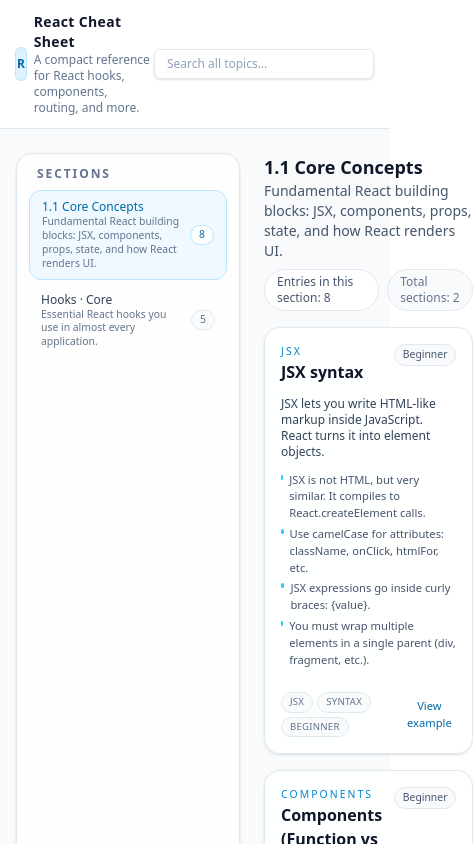
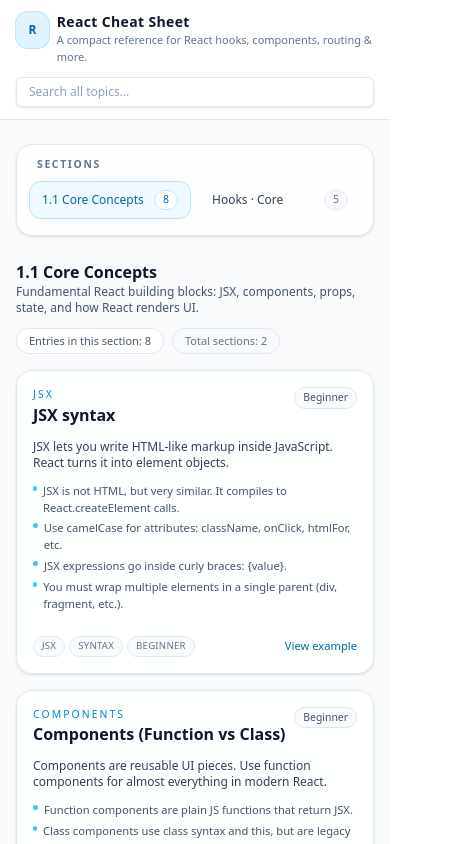
Before and after one commit to EhsanAliverdi/react-cheatsheet, a React (Vite) app: page / in a window 390 px wide. Shown: the top 844 px of the page, 473 px wide, since content can reach past the window. Built offline with nearby package versions, Linux system fonts and the light colour scheme.

Commit message:
Mobile Responsive
Fixed the mobile Respnsivenes and Fix Live preview

```diff
--- a/src/App.tsx
+++ b/src/App.tsx
@@ -46,7 +46,8 @@
         />
       }
     >
-      <div className="flex gap-6">
+      {/* main layout: column on mobile, row on large screens */}
+      <div className="flex flex-col gap-6 lg:flex-row lg:items-start">
         <SidebarSectionNav
           sections={allSections}
           selectedSectionId={selectedSection.id}
@@ -54,17 +55,19 @@
         />
 
         <div className="flex-1">
-          <section className="mb-4 flex flex-col gap-2 sm:flex-row sm:items-end sm:justify-between">
+          <section className="mb-4 flex flex-col gap-3 sm:flex-row sm:items-end sm:justify-between">
             <div>
-              <h2 className="text-lg font-semibold text-slate-900">
+              <h2 className="text-base font-semibold text-slate-900">
                 {selectedSection.name}
               </h2>
-              <p className="text-sm text-slate-600">
+              <p className="text-xs text-slate-600 sm:text-sm">
                 {selectedSection.description ??
                   "Choose a section to explore related React concepts."}
               </p>
             </div>
-            <div className="flex gap-2 text-xs">
+
+            {/* stats pills – wrap on small screens */}
+            <div className="flex flex-wrap gap-2 text-[11px] sm:text-xs sm:justify-end">
               <span className="rounded-full border border-slate-200 bg-white px-3 py-1 text-slate-600">
                 Entries in this section: {items.length}
               </span>
@@ -74,7 +77,8 @@
             </div>
           </section>
 
-          <section className="grid gap-4 md:grid-cols-2">
+          {/* responsive cards grid */}
+          <section className="grid gap-4 sm:grid-cols-2 xl:grid-cols-3">
             {items.map((item) => (
               <CheatCard
                 key={item.id}
--- a/src/components/AppLayout.tsx
+++ b/src/components/AppLayout.tsx
@@ -3,7 +3,7 @@
 
 type AppLayoutProps = {
   children: ReactNode;
-  headerSearch?: ReactNode; // 👈 new
+  headerSearch?: ReactNode;
 };
 
 export function AppLayout({ children, headerSearch }: AppLayoutProps) {
@@ -18,29 +18,32 @@
   const buildLabel = buildDate.toLocaleString();
 
   return (
-    <div className="min-h-screen flex flex-col bg-slate-50 text-slate-900">
+    <div className="flex min-h-screen flex-col bg-slate-50 text-slate-900">
       <header className="border-b border-slate-200 bg-white/90 backdrop-blur">
-        <div className="mx-auto flex max-w-6xl items-center justify-between px-4 py-3">
-          <div className="flex items-center gap-2">
-            <div className="flex h-8 w-8 items-center justify-center rounded-lg bg-sky-100 text-xs font-semibold text-sky-700 ring-1 ring-sky-200">
+        <div className="mx-auto flex max-w-6xl flex-col gap-3 px-4 py-3 sm:flex-row sm:items-center sm:justify-between">
+          {/* Logo + title */}
+          <div className="flex items-start gap-2">
+            <div className="flex h-9 w-9 items-center justify-center rounded-xl bg-sky-100 text-xs font-semibold text-sky-700 ring-1 ring-sky-200">
               R
             </div>
             <div>
               <h1 className="text-sm font-semibold tracking-wide text-slate-900">
                 React Cheat Sheet
               </h1>
-              <p className="text-xs text-slate-500">
-                A compact reference for React hooks, components, routing, and
-                more.
+              <p className="text-[11px] text-slate-500">
+                A compact reference for React hooks, components, routing & more.
               </p>
             </div>
           </div>
 
-          <div className="flex items-center gap-3 text-xs">
-            <span className="hidden sm:inline rounded-full border border-slate-200 bg-slate-50 px-3 py-1 text-slate-600">
+          {/* Tech pill + search */}
+          <div className="flex w-full flex-col items-stretch gap-2 sm:w-auto sm:flex-row sm:items-center sm:justify-end">
+            <span className="hidden rounded-full border border-slate-200 bg-slate-50 px-3 py-1 text-[11px] text-slate-600 sm:inline">
               React · TypeScript
             </span>
-            {headerSearch}
+            {headerSearch && (
+              <div className="w-full sm:w-80">{headerSearch}</div>
+            )}
           </div>
         </div>
       </header>
@@ -50,7 +53,7 @@
       </main>
 
       <footer className="border-t border-slate-200 bg-white/90">
-        <div className="mx-auto flex max-w-6xl items-center justify-between px-4 py-3 text-xs text-slate-500">
+        <div className="mx-auto flex max-w-6xl flex-col gap-1 px-4 py-3 text-[11px] text-slate-500 sm:flex-row sm:items-center sm:justify-between">
           <span>React Cheat Sheet</span>
           <span>
             v{version} · Build {buildLabel}
--- a/src/components/CheatCard.tsx
+++ b/src/components/CheatCard.tsx
@@ -9,12 +9,13 @@
 const levelLabel: Record<CheatItem["level"], string> = {
   beginner: "Beginner",
   intermediate: "Intermediate",
-  advanced: "Advanced"
+  advanced: "Advanced",
 };
 
 export function CheatCard({ item, onViewExample }: CheatCardProps) {
   return (
-    <article className="group flex flex-col rounded-2xl border border-slate-200 bg-white/90 p-4 shadow-sm transition hover:-translate-y-0.5 hover:border-sky-200 hover:shadow-md">
+    <article className="group flex h-full flex-col rounded-2xl border border-slate-200 bg-white/90 p-4 shadow-sm transition hover:-translate-y-0.5 hover:border-sky-200 hover:shadow-md">
+      {" "}
       <div className="mb-3 flex items-start justify-between gap-2">
         <div>
           {item.label && (
@@ -30,9 +31,7 @@
           {levelLabel[item.level]}
         </span>
       </div>
-
       <p className="mb-3 text-xs text-slate-700">{item.summary}</p>
-
       <ul className="mb-4 space-y-1 text-[0.7rem] text-slate-600">
         {item.keyPoints.map((point) => (
           <li key={point} className="flex gap-1.5">
@@ -41,7 +40,6 @@
           </li>
         ))}
       </ul>
-
       <div className="mt-auto flex items-center justify-between pt-2">
         <div className="flex flex-wrap gap-1">
           {item.tags.map((tag) => (
--- a/src/components/CheatModal.tsx
+++ b/src/components/CheatModal.tsx
@@ -13,8 +13,8 @@
   if (!item || !example) return null;
 
   return (
-    <div className="fixed inset-0 z-40 flex items-center justify-center bg-slate-950/40 px-4">
-      <div className="relative max-h-[90vh] w-full max-w-3xl overflow-hidden rounded-2xl border border-slate-200 bg-white shadow-2xl">
+    <div className="fixed inset-0 z-40 flex items-center justify-center bg-slate-950/40 px-2 sm:px-4">
+      <div className="relative max-h-[100vh] w-full max-w-3xl overflow-hidden rounded-2xl border border-slate-200 bg-white shadow-2xl sm:max-h-[90vh]">
         {/* Header */}
         <div className="flex items-center justify-between border-b border-slate-200 px-5 py-3 bg-slate-50">
           <div>
--- a/src/components/SidebarSectionNav.tsx
+++ b/src/components/SidebarSectionNav.tsx
@@ -10,14 +10,17 @@
 export function SidebarSectionNav({
   sections,
   selectedSectionId,
-  onSelectSection
+  onSelectSection,
 }: SidebarSectionNavProps) {
   return (
-    <aside className="w-56 shrink-0 rounded-2xl border border-slate-200 bg-white/80 p-3 shadow-sm">
-      <h2 className="mb-2 px-2 text-xs font-semibold uppercase tracking-[0.16em] text-slate-500">
+    <aside className="w-full md:w-60 md:shrink-0">
+      <div className="rounded-2xl border border-slate-200 bg-white/80 p-3 shadow-sm">
+        <h2 className="mb-2 px-2 text-[0.65rem] font-semibold uppercase tracking-[0.16em] text-slate-500">
           Sections
         </h2>
-      <nav className="space-y-1">
+
+        {/* mobile: horizontal scroll · md+: vertical list */}
+        <nav className="flex gap-2 overflow-x-auto pb-1 md:flex-col md:gap-1 md:overflow-visible">
           {sections.map((section) => {
             const isActive = section.id === selectedSectionId;
             const count = section.items.length;
@@ -28,16 +31,16 @@
                 type="button"
                 onClick={() => onSelectSection(section.id)}
                 className={[
-                "flex w-full items-center justify-between rounded-xl px-3 py-2 text-left text-xs transition",
+                  "flex min-w-[9rem] flex-1 items-center justify-between rounded-xl px-3 py-2 text-left text-xs transition md:min-w-0",
                   isActive
-                  ? "bg-sky-50 text-sky-700 border border-sky-200"
-                  : "text-slate-700 hover:bg-slate-50"
+                    ? "border border-sky-200 bg-sky-50 text-sky-700"
+                    : "border border-transparent text-slate-700 hover:border-slate-200 hover:bg-slate-50",
                 ].join(" ")}
               >
                 <span className="flex flex-col">
-                <span className="font-medium">{section.name}</span>
+                  <span className="font-medium truncate">{section.name}</span>
                   {section.description && (
-                  <span className="text-[0.65rem] text-slate-500">
+                    <span className="hidden text-[0.65rem] text-slate-500 md:inline">
                       {section.description}
                     </span>
                   )}
@@ -47,7 +50,7 @@
                     "ml-2 inline-flex h-5 min-w-[1.5rem] items-center justify-center rounded-full border px-1 text-[0.65rem]",
                     isActive
                       ? "border-sky-200 bg-white text-sky-700"
-                    : "border-slate-200 bg-slate-50 text-slate-500"
+                      : "border-slate-200 bg-slate-50 text-slate-500",
                   ].join(" ")}
                 >
                   {count}
@@ -56,6 +59,7 @@
             );
           })}
         </nav>
+      </div>
     </aside>
   );
 }
--- a/src/data/sections/react-hooks-core.ts
+++ b/src/data/sections/react-hooks-core.ts
@@ -8,6 +8,9 @@
   shortName: "Hooks",
   description: "Essential React hooks you use in almost every application.",
   items: [
+    //
+    // ──────────────────────────────── useState ────────────────────────────────
+    //
     {
       id: "useState",
       name: "useState",
@@ -27,10 +30,8 @@
           id: "useState-basic-counter",
           title: "Basic counter",
           description: "Simple numeric state updated via a button click.",
-          code: `import { useState } from "react";
-
-export function Counter() {
-  const [count, setCount] = useState(0);
+          code: `function Counter() {
+  const [count, setCount] = React.useState(0);
 
   function handleIncrement() {
     setCount(prev => prev + 1);
@@ -42,16 +43,16 @@
       <button onClick={handleIncrement}>+ Increment</button>
     </div>
   );
-}`
+}
+
+render(<Counter />);`
         },
         {
           id: "useState-greeting",
           title: "Greeting with name",
           description: "Update a name value and render it in the UI.",
-          code: `import { useState } from "react";
-
-export function Greeting() {
-  const [name, setName] = useState("Developer");
+          code: `function Greeting() {
+  const [name, setName] = React.useState("Developer");
 
   return (
     <div>
@@ -61,10 +62,16 @@
       </button>
     </div>
   );
-}`
+}
+
+render(<Greeting />);`
         }
       ]
     },
+
+    //
+    // ──────────────────────────────── useEffect ────────────────────────────────
+    //
     {
       id: "useEffect",
       name: "useEffect",
@@ -85,12 +92,10 @@
           id: "useEffect-once",
           title: "Run once on mount",
           description: "Effect with [] runs a single time after mount.",
-          code: `import { useEffect, useState } from "react";
+          code: `function WelcomeEffect() {
+  const [message, setMessage] = React.useState("Loading...");
 
-export function WelcomeEffect() {
-  const [message, setMessage] = useState("Loading...");
-
-  useEffect(() => {
+  React.useEffect(() => {
     const timeoutId = setTimeout(() => {
       setMessage("Hello from useEffect!");
     }, 800);
@@ -99,19 +104,19 @@
   }, []);
 
   return <p>{message}</p>;
-}`
+}
+
+render(<WelcomeEffect />);`
         },
         {
           id: "useEffect-dependency",
           title: "Effect with dependency",
           description:
             "Effect re-runs whenever 'name' changes, e.g. to sync with an API.",
-          code: `import { useEffect, useState } from "react";
+          code: `function NameLogger() {
+  const [name, setName] = React.useState("Ehsan");
 
-export function NameLogger() {
-  const [name, setName] = useState("Ehsan");
-
-  useEffect(() => {
+  React.useEffect(() => {
     console.log("Name changed:", name);
   }, [name]);
 
@@ -125,10 +130,16 @@
       <p>Open dev tools console to see logs when the name changes.</p>
     </div>
   );
-}`
+}
+
+render(<NameLogger />);`
         }
       ]
     },
+
+    //
+    // ──────────────────────────────── useCallback ────────────────────────────────
+    //
     {
       id: "useCallback",
       name: "useCallback",
@@ -149,12 +160,10 @@
           title: "Stable click handler",
           description:
             "Handler instance changes only when dependencies change.",
-          code: `import { useCallback, useState } from "react";
+          code: `function MemoizedClick() {
+  const [count, setCount] = React.useState(0);
 
-export function MemoizedClick() {
-  const [count, setCount] = useState(0);
-
-  const handleClick = useCallback(() => {
+  const handleClick = React.useCallback(() => {
     setCount(prev => prev + 1);
   }, []);
 
@@ -163,10 +172,16 @@
       Clicked {count} times
     </button>
   );
-}`
+}
+
+render(<MemoizedClick />);`
         }
       ]
     },
+
+    //
+    // ──────────────────────────────── useReducer ────────────────────────────────
+    //
     {
       id: "useReducer",
       name: "useReducer",
@@ -186,19 +201,11 @@
           id: "useReducer-counter",
           title: "Counter reducer",
           description: "Simple reducer with increment, decrement, and reset.",
-          code: `import { useReducer } from "react";
-
-type State = { count: number };
-type Action =
-  | { type: "increment" }
-  | { type: "decrement" }
-  | { type: "reset"; payload: number };
-
-function init(initialCount: number): State {
+          code: `function init(initialCount) {
   return { count: initialCount };
 }
 
-function reducer(state: State, action: Action): State {
+function reducer(state, action) {
   switch (action.type) {
     case "increment":
       return { count: state.count + 1 };
@@ -207,27 +214,41 @@
     case "reset":
       return init(action.payload);
     default:
-      throw new Error("Unknown action");
+      throw new Error("Unknown action: " + action.type);
   }
 }
 
-export function CounterWithReducer({ initialCount = 0 }: { initialCount?: number }) {
-  const [state, dispatch] = useReducer(reducer, initialCount, init);
+function CounterWithReducer(props) {
+  const initialCount =
+    props.initialCount !== undefined && props.initialCount !== null
+      ? props.initialCount
+      : 0;
+
+  const [state, dispatch] = React.useReducer(reducer, initialCount, init);
 
   return (
     <div>
       <button onClick={() => dispatch({ type: "decrement" })}>-</button>
-      <span>{state.count}</span>
+      <span style={{ margin: "0 0.5rem" }}>{state.count}</span>
       <button onClick={() => dispatch({ type: "increment" })}>+</button>
-      <button onClick={() => dispatch({ type: "reset", payload: initialCount })}>
+      <button
+        style={{ marginLeft: "0.5rem" }}
+        onClick={() => dispatch({ type: "reset", payload: initialCount })}
+      >
         Reset
       </button>
     </div>
   );
-}`
+}
+
+render(<CounterWithReducer initialCount={0} />);`
         }
       ]
     },
+
+    //
+    // ──────────────────────────────── useRef ────────────────────────────────
+    //
     {
       id: "useRef",
       name: "useRef",
@@ -247,13 +268,13 @@
           id: "useRef-focus",
           title: "Focus textarea with ref",
           description: "Access an element directly and call focus() using ref.",
-          code: `import { useRef } from "react";
-
-export function FocusTextarea() {
-  const textareaRef = useRef<HTMLTextAreaElement | null>(null);
+          code: `function FocusTextarea() {
+  const textareaRef = React.useRef(null);
 
   const handleFocus = () => {
-    textareaRef.current?.focus();
+    if (textareaRef.current) {
+      textareaRef.current.focus();
+    }
   };
 
   return (
@@ -262,13 +283,16 @@
         ref={textareaRef}
         rows={4}
         placeholder="Type something here..."
+        style={{ display: "block", width: "100%", marginBottom: "0.5rem" }}
       />
       <button onClick={handleFocus}>
         Focus textarea
       </button>
     </div>
   );
-}`
+}
+
+render(<FocusTextarea />);`
         }
       ]
     }
```
Lines whose indentation alone changed are shown as unchanged.
